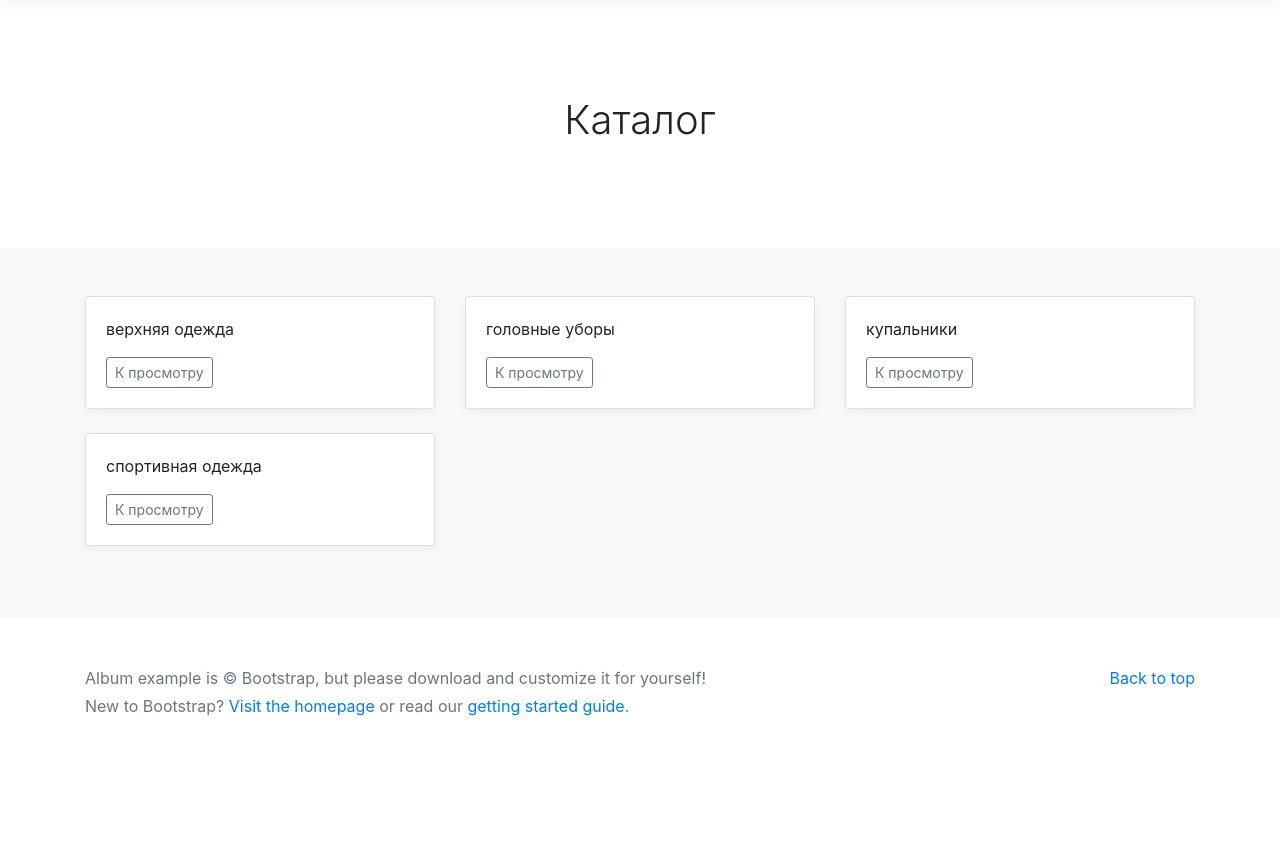
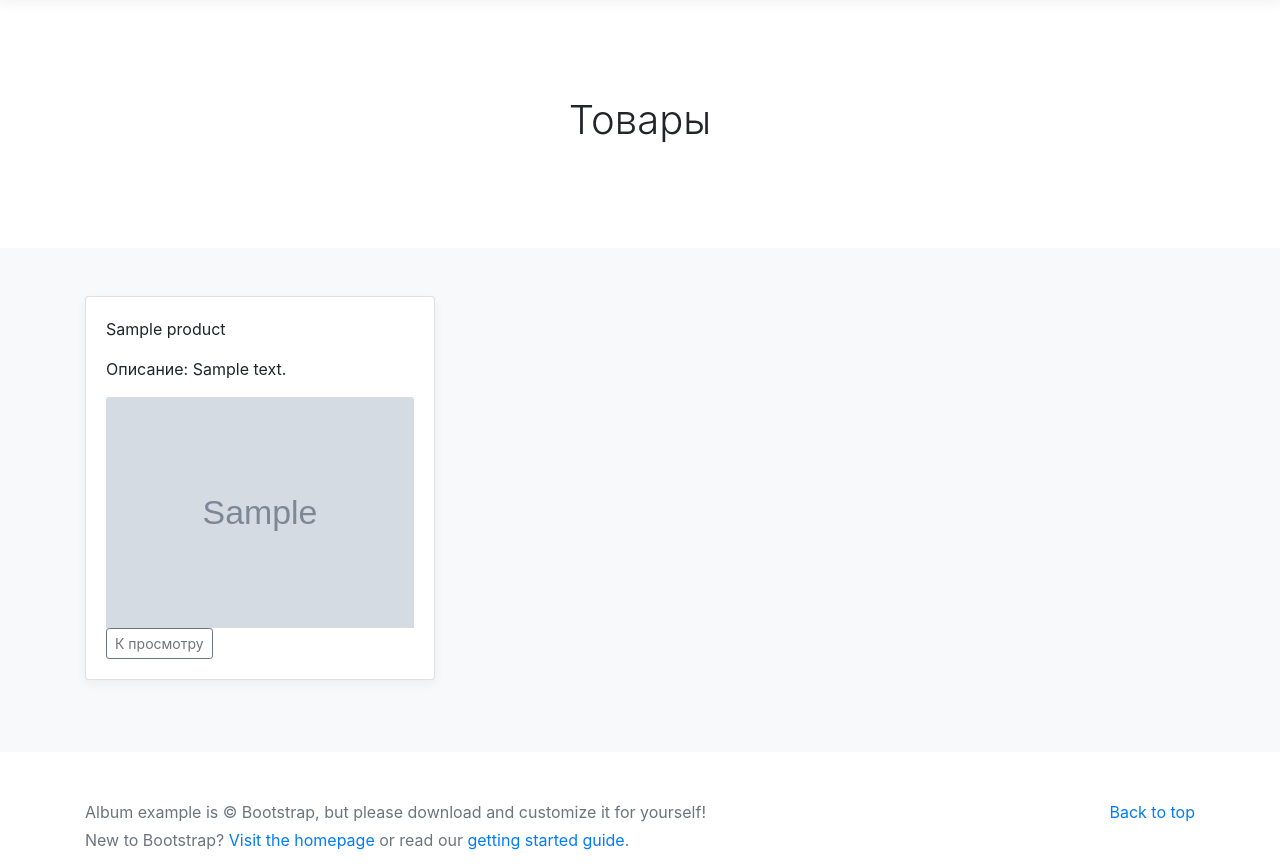
Before and after one commit to Ralina11/homework9, a Django app: page / in a window 1280 px wide. Shown: the part 56-924 px from the top of the page. Before the commit the page ends 772 px from the top, so only its background shows below. Run offline with Django 4.2, Linux system fonts and the light colour scheme; data comes from the database, SQL or seed files in the repository; tables that the repository leaves empty hold one stand-in row (values such as "Sample post"); grey boxes marked "Sample" are stand-in pictures; some libraries are stand-ins or nearby versions.

Commit message:
Addressed comments

```diff
--- a/main/templates/main/base.html
+++ b/main/templates/main/base.html
@@ -20,13 +20,14 @@
         <div class="container">
           <div class="row">
             <div class="col-sm-8 col-md-7 py-4">
-              <h4 class="text-white">About</h4>
-              <p class="text-muted">Add some information about the album below, the author, or any other background context. Make it a few sentences long so folks can pick up some informative tidbits. Then, link them off to some social networking sites or contact information.</p>
+              <h4 class="text-white">Магазин</h4>
+              <p class="text-muted">это магазины, специализирующиеся на женской одежде и аксессуарах. В своем большинстве все вещи представляют молодежную моду.</p>
             </div>
             <div class="col-sm-4 offset-md-1 py-4">
               <h4 class="text-white">Меню</h4>
               <ul class="list-unstyled">
-                <li><a href="{% url 'main:categories' %}" class="text-white">каталог</a></li>
+                <li><a href="{% url 'main:index' %}" class="text-white">товары</a></li>
+                <li><a href="{% url 'main:categories' %}" class="text-white">категории</a></li>
 
               </ul>
             </div>
--- /dev/null
+++ b/main/templates/main/includes/inc_products.html
@@ -0,0 +1,16 @@
+<div class="col-md-4">
+    <div class="card mb-4 box-shadow">
+        <div class="card-body">
+            <p class="card-text">{{ object.name}}</p>
+            <p class="card-text">Описание: {{ object.description|slice:":100"}}</p>
+            <img class="card-img-top"
+                 src="/media/{{ object.picture }}"
+                 alt="Card image cap">
+            <div class="d-flex justify-content-between align-items-center">
+                <div class="btn-group">
+                    <href type="#" class="btn btn-sm btn-outline-secondary">К просмотру</href>
+                </div>
+            </div>
+        </div>
+    </div>
+</div>
--- a/main/templates/main/index.html
+++ b/main/templates/main/index.html
@@ -4,7 +4,7 @@
 
   <div class="row">
     {% for object in object_list %}
-            {% include 'main/includes/inc_categories.html' %}
+            {% include 'main/includes/inc_products.html' %}
     {% endfor %}
           </div>
 {%endblock%}
--- a/main/urls.py
+++ b/main/urls.py
@@ -1,12 +1,11 @@
 from django.urls import path
 
 from main.apps import MainConfig
-from main.views import index, categories, categories_product
+from main.views import index, categories
 
 app_name = MainConfig.name
 
 urlpatterns = [
     path('', index, name='index'),
-    path('categories/', categories, name='categories'),
-    path('<int:pk>/product/', categories_product, name='categories_product'),
+    path('categories/', categories, name='categories')
  ]
--- a/main/views.py
+++ b/main/views.py
@@ -1,4 +1,3 @@
-
 from django.shortcuts import render
 
 from main.models import Category, Product
@@ -7,21 +6,14 @@ from main.models import Category, Product
 # Create your views here.
 def index(request):
     context = {
-        'object_list': Category.objects.all(),
-        'title':'Каталог'
+        'object_list': Product.objects.all(),
+        'title': 'Товары'
     }
     return render(request, 'main/index.html', context)
 
 def categories(request):
     context = {
-        'object_list': Category.object.all(),
-        'title':'Полный каталог'
+        'object_list': Category.objects.all(),
+        'title': 'Категории'
     }
     return render(request, 'main/categories.html', context)
-
-def categories_product(request):
-    context = {
-        'object_list': Product.object,
-        'title':'Полный каталог'
-    }
-    return render(request, 'main/categories.html', context)
```
Also changed, not shown: main/templates/main/product.html (deleted, +0 -22 lines), media/products/depositphotos_1108058-stock-photo-luxury-women-red-hat.jpg (added), media/products/images.jpeg (added), media/products/istockphoto-1263030340-612x612.jpg (added), media/products/shapka.png (added).
